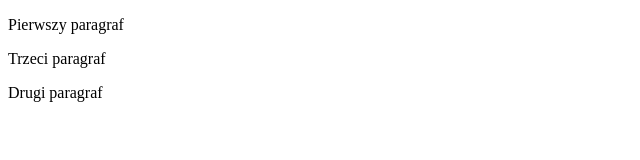
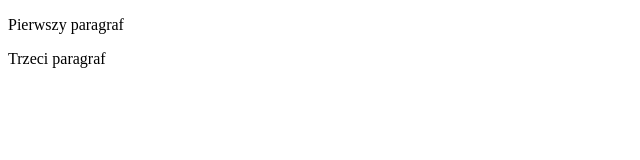
Before and after one commit to Gazi1996/gitjestgit, a plain HTML site: page index.html in a window 1280 px wide. Shown: the whole page, without its empty margins (0-640 px from the left). Drawn offline with Linux system fonts and the light colour scheme.

Commit message:
poprawa merge

```diff
--- a/index.html
+++ b/index.html
@@ -7,6 +7,5 @@
 <body>
     <p>Pierwszy paragraf</p>
     <p>Trzeci paragraf</p>
-    <p>Drugi paragraf</p>
 </body>
 </html>
```
